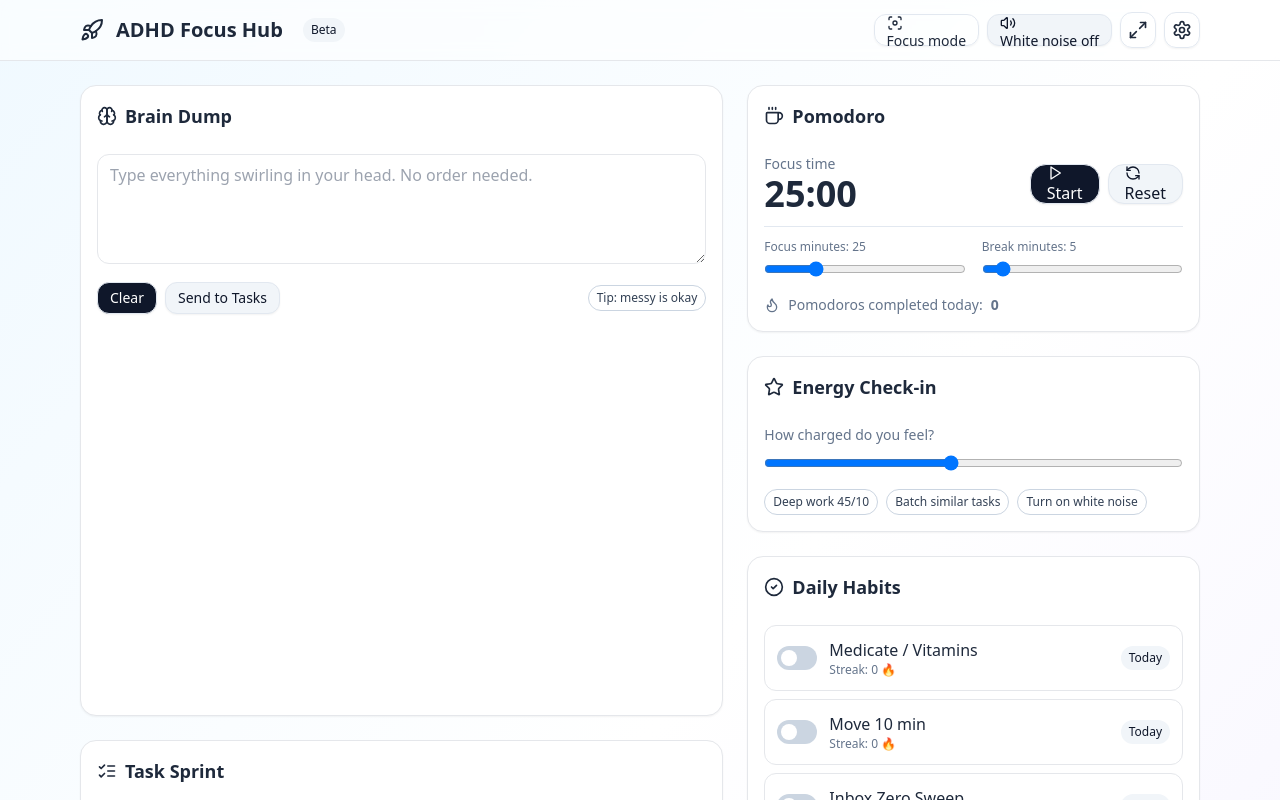
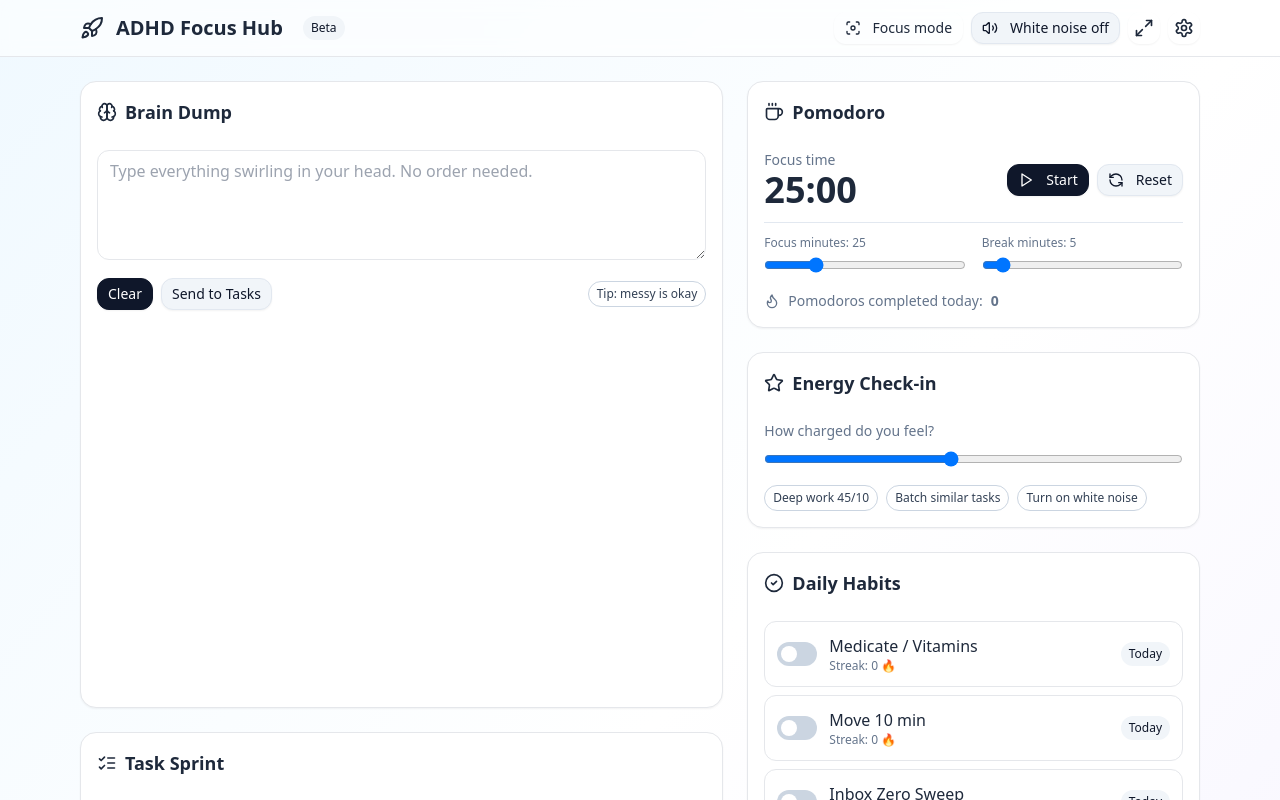
Before and after one commit to shaun-stanley/ADHDFocusHub, a React (Vite) app: page / in a window 1280 px wide. Shown: the top 800 px of the page. Built offline with nearby package versions, Linux system fonts and the light colour scheme.

Commit message:
Update button padding.jsx

```diff
--- a/src/components/ui/button.jsx
+++ b/src/components/ui/button.jsx
@@ -1,14 +1,37 @@
 import React from 'react';
-export function Button({ children, variant='default', size='md', className='', ...props }) {
-  const v = {
-    default: 'bg-slate-900 text-white hover:bg-slate-800',
-    secondary: 'bg-slate-100 text-slate-900 hover:bg-slate-200',
-    ghost: 'bg-transparent hover:bg-slate-100',
-  }[variant] || '';
-  const s = {
-    md: 'h-10 px-4 rounded-2xl',
-    sm: 'h-8 px-3 rounded-xl text-sm',
-    icon: 'h-9 w-9 rounded-xl inline-grid place-items-center'
-  }[size] || '';
-  return <button className={`${v} ${s} border border-slate-200 shadow-sm ${className}`} {...props}>{children}</button>;
+
+export function Button({
+  children,
+  variant = 'default',
+  size = 'sm',                // default to smaller
+  className = '',
+  ...props
+}) {
+  const variants = {
+    default: 'bg-slate-900 text-white hover:bg-slate-800 border-slate-900',
+    secondary: 'bg-slate-100 text-slate-900 hover:bg-slate-200 border-slate-200',
+    ghost: 'bg-transparent hover:bg-slate-100 border-transparent shadow-none',
+  };
+
+  const sizes = {
+    sm: 'h-8 px-2.5 text-sm rounded-xl',
+    md: 'h-9 px-3 text-sm rounded-xl',
+    lg: 'h-10 px-4 text-base rounded-2xl',
+    icon: 'h-8 w-8 rounded-xl inline-grid place-items-center',
+  };
+
+  return (
+    <button
+      className={[
+        'inline-flex items-center gap-2 border shadow-sm font-medium',
+        'focus:outline-none focus:ring-2 focus:ring-slate-300 focus:ring-offset-2',
+        variants[variant] ?? variants.default,
+        sizes[size] ?? sizes.sm,
+        className,
+      ].join(' ')}
+      {...props}
+    >
+      {children}
+    </button>
+  );
 }
```
